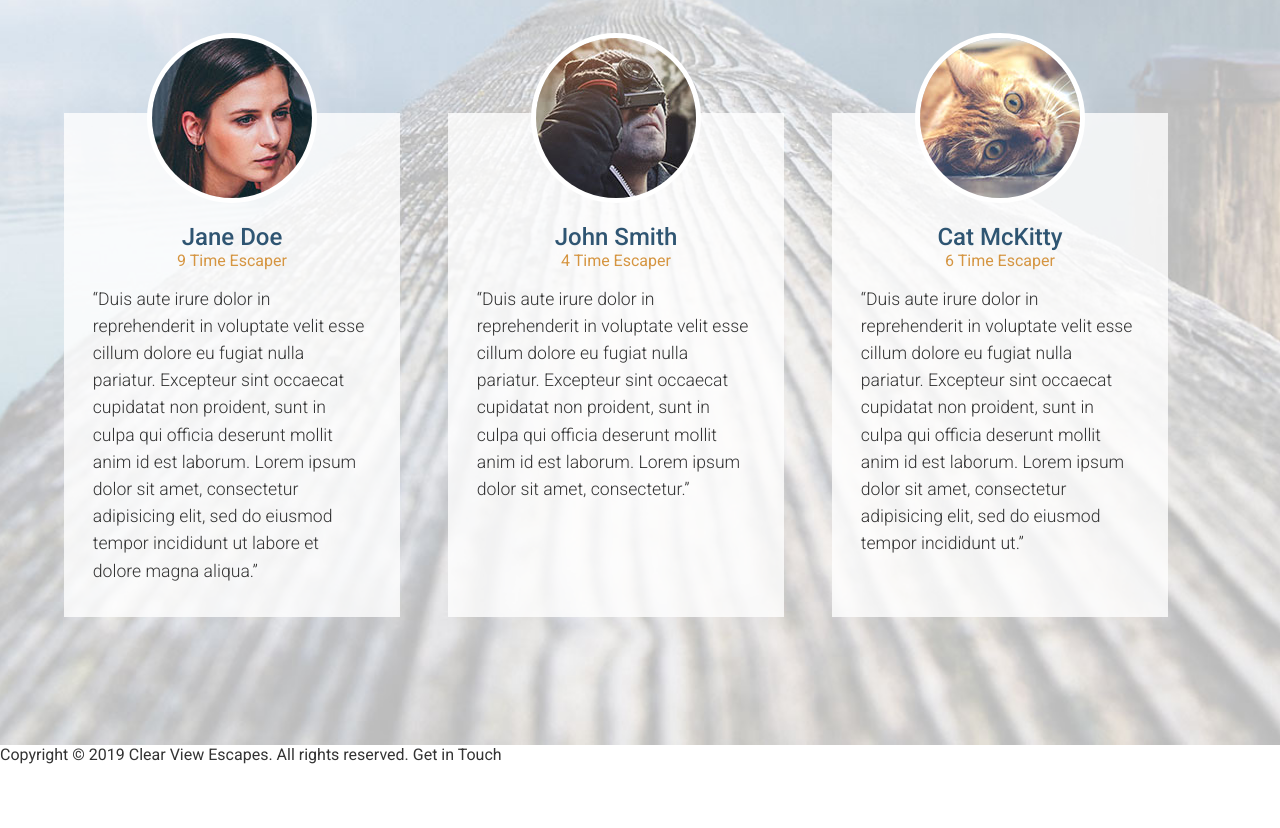
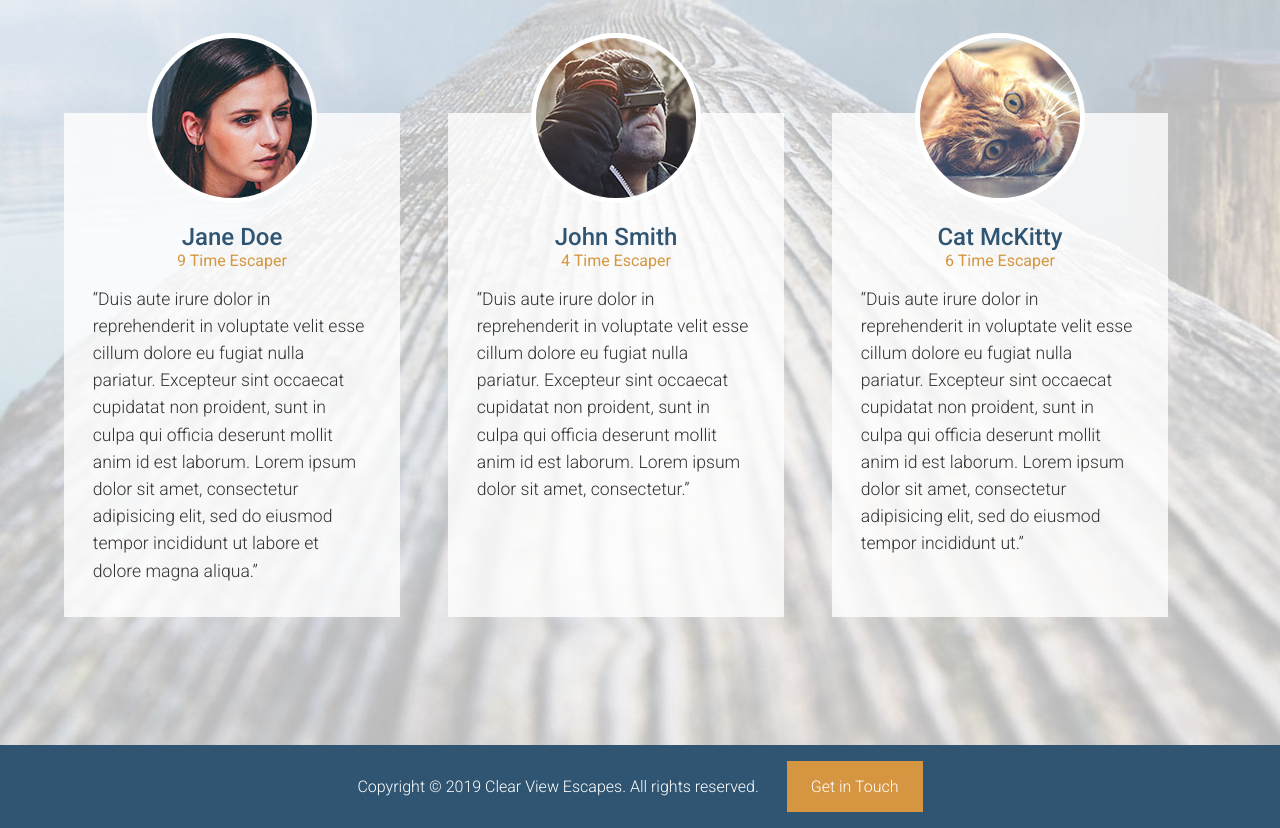
Before and after one commit to Darsh2987/travel-site, a website built with webpack: page src/index.html in a window 1280 px wide. Shown: the part 3024-3852 px from the top of the page. Before the commit the page ends 3788 px from the top, so only its background shows below. Built offline with nearby package versions, Linux system fonts and the light colour scheme.

Commit message:
footer styles

```diff
--- a/src/assets/scss/imports.scss
+++ b/src/assets/scss/imports.scss
@@ -5,4 +5,5 @@
 @import "modules/our-beginning.scss";
 @import "modules/features.scss";
 @import "modules/testimonials.scss";
+@import "modules/footer.scss";
 @import "modules/content-wrapper.scss";
--- /dev/null
+++ b/src/assets/scss/modules/_footer.scss
@@ -0,0 +1,20 @@
+.footer {
+  text-align: center;
+  padding: 2rem;
+  background-color: $main-blue;
+
+  p {
+    font-weight: 300;
+  }
+
+  a {
+    padding: 1rem 1.5rem;
+    margin-left: 1.5rem;
+    background-color: $main-orange;
+  }
+
+  p,
+  a {
+    color: #fff;
+  }
+}
--- a/src/index.html
+++ b/src/index.html
@@ -132,7 +132,7 @@
     <!-- End of Main -->
 
     <!-- Footer -->
-    <footer>
+    <footer class="footer">
       <p>Copyright &copy; 2019 Clear View Escapes. All rights reserved. <a href="#">Get in Touch</a></p>
     </footer>
     <!--End of  Footer -->
```
